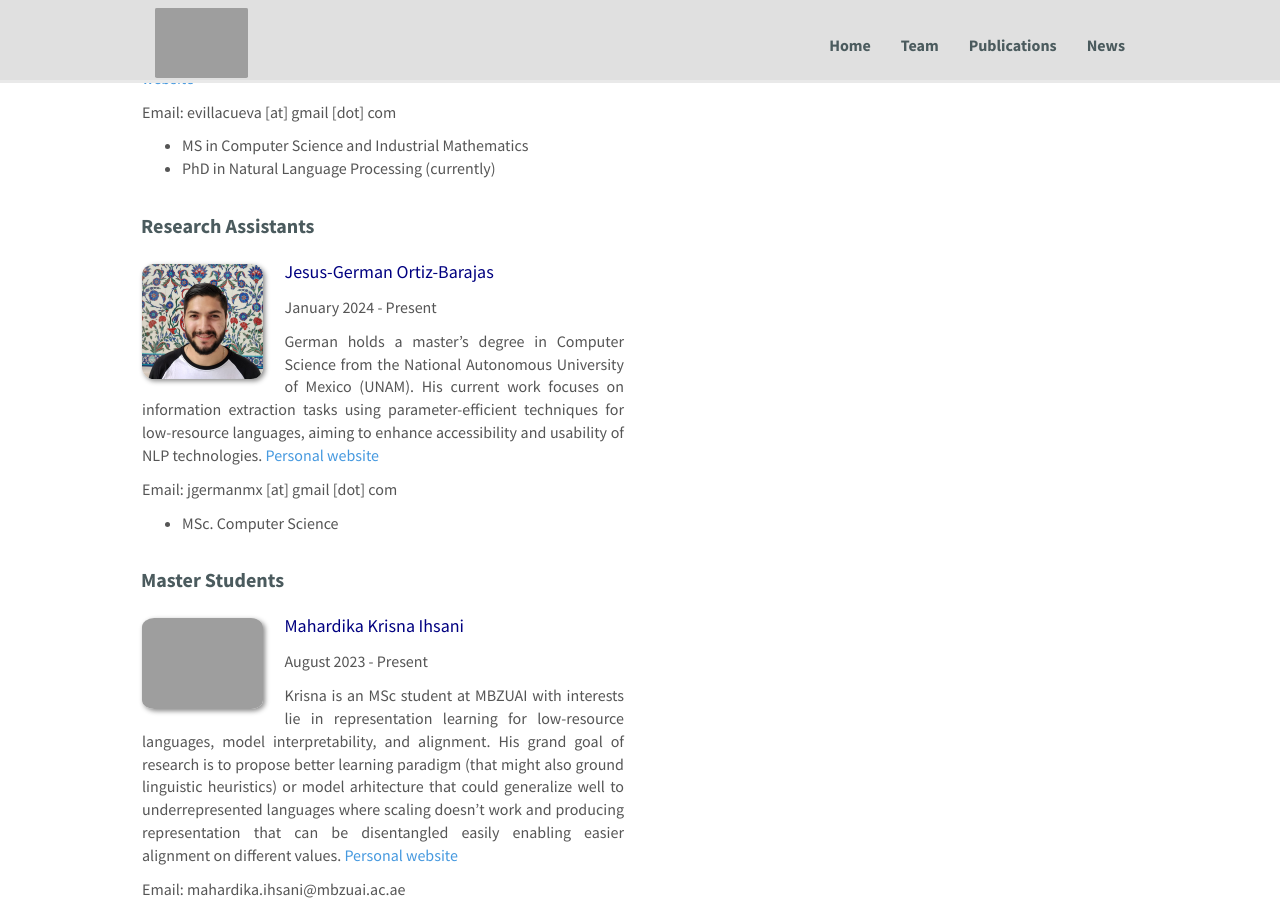
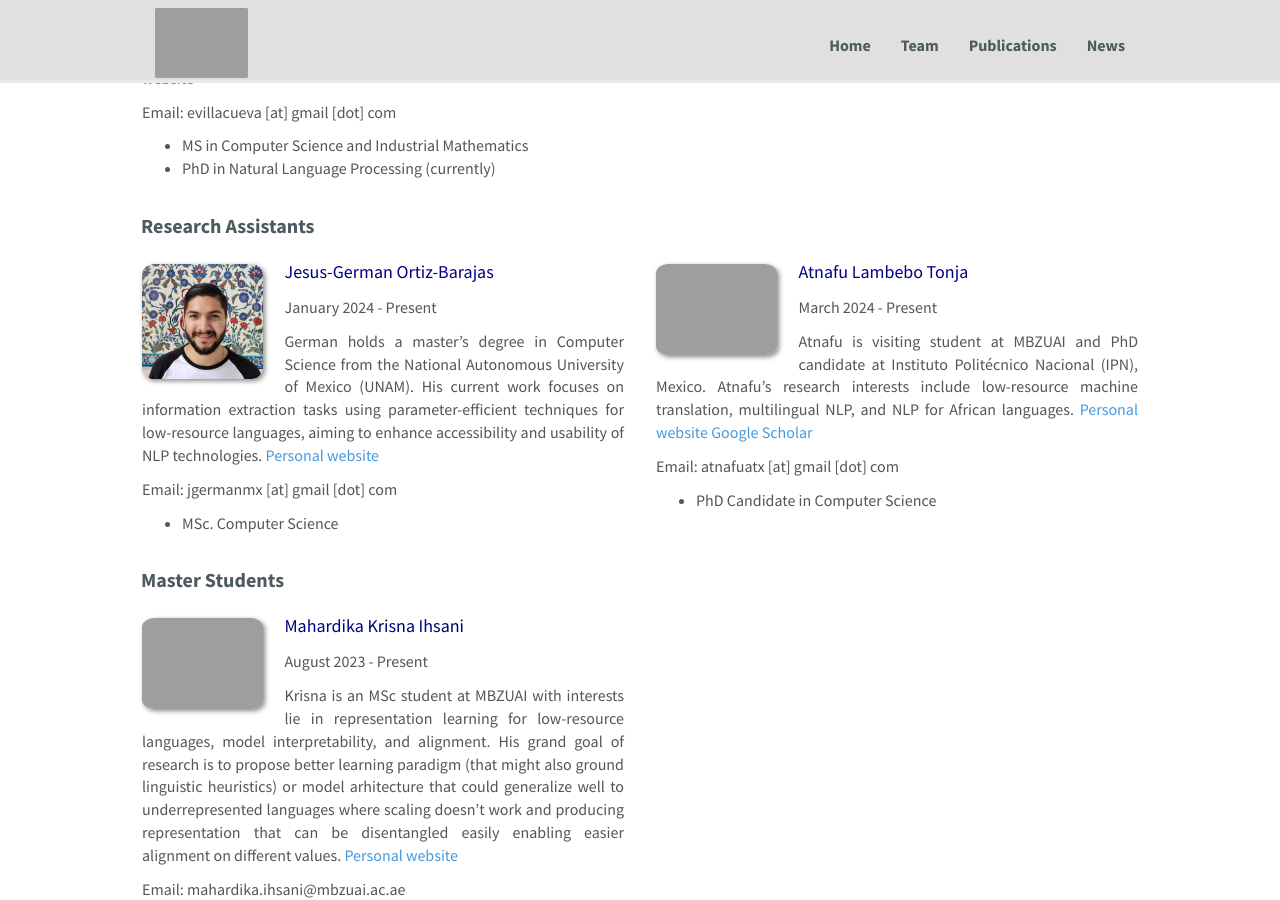
Before and after one commit to RiTUAL-MBZUAI/web, a Jekyll site: the page built from _pages/team.md, in a window 1280 px wide and 900 px high, scrolled down 1253 px. Built offline with Jekyll 4.4.1, drawn with Linux system fonts in a browser that asks for light colours; nearby versions of some CDN libraries.

Commit message:
Adding my information

```diff
--- a/_data/ra.yml
+++ b/_data/ra.yml
@@ -9,13 +9,13 @@
   education3:
   education4:
 
-# - name: Second Name
-#   photo: verdoes1.jpg
-#   duration:  March 2024 - Present
-#   info: Lorem Ipsum is simply dummy text of the printing and typesetting industry. Lorem Ipsum has been the industry's standard dummy text ever since the 1500s, when an unknown printer took a galley of type and scrambled it to make a type specimen book. It has survived not only five centuries, but also the leap into electronic typesetting, remaining essentially unchanged.
-#   email: second.name@mbzuai.ac.ae
-#   number_educ: 1
-#   education1: MSc. Natural Language Processing
-#   education2:
-#   education3:
-#   education4:
+- name: Atnafu Lambebo Tonja
+  photo: atnafu.png
+  duration:  March 2024 - Present
+  info: Atnafu is visiting student at MBZUAI and PhD candidate at Instituto Politécnico Nacional (IPN), Mexico. Atnafu's research interests include low-resource machine translation, multilingual NLP, and NLP for African languages. [Personal website](https://atnafu.github.io/) [Google Scholar](https://scholar.google.com/citations?user=rubyApkAAAAJ&hl=en)
+  email: atnafuatx [at] gmail [dot] com
+  number_educ: 1
+  education1: PhD Candidate in Computer Science
+  education2:
+  education3:
+  education4:
```
Also changed, not shown: 1 other file.
